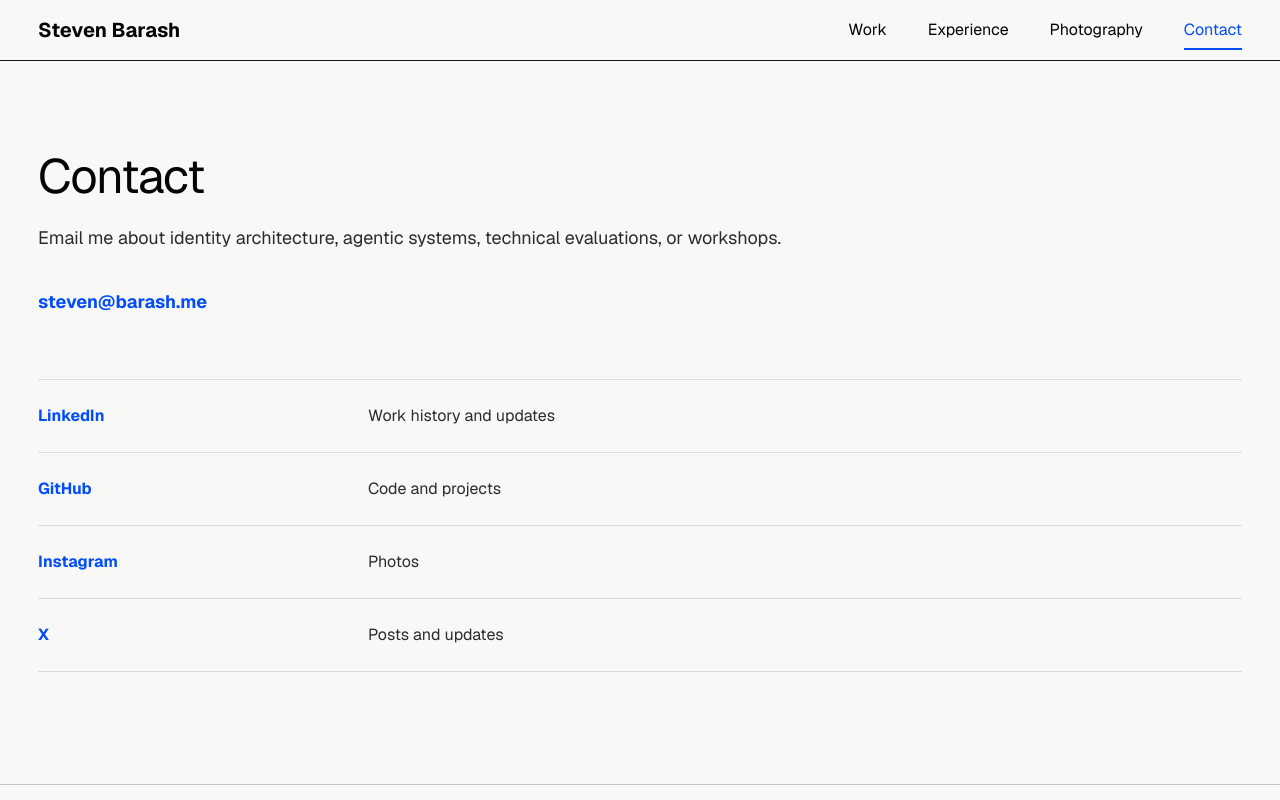
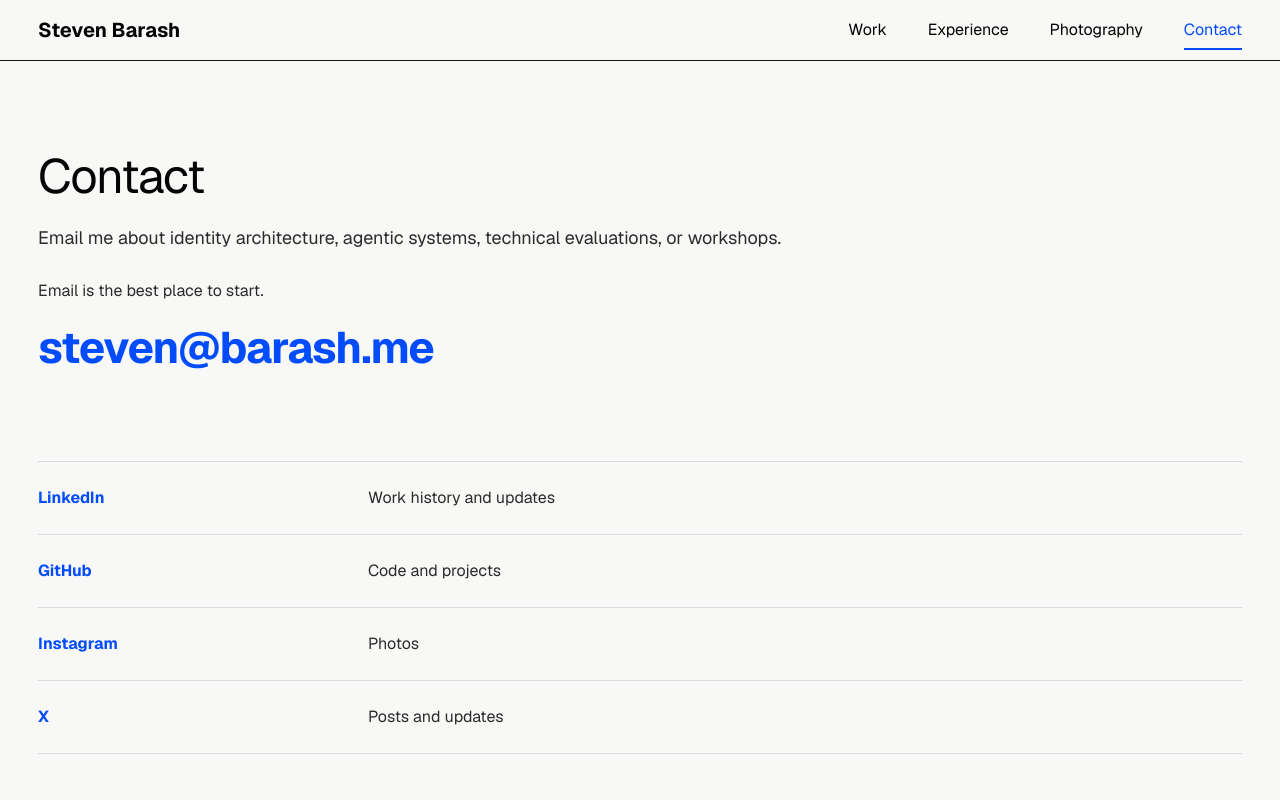
Before and after one commit to stevenbarash/steven-personal-site, a Next.js app: page /contact in a window 1280 px wide. Shown: the top 800 px of the page. Built offline with nearby package versions, Linux system fonts and the light colour scheme.

Commit message:
feat: make email the contact conclusion

```diff
--- a/src/app/contact/page.tsx
+++ b/src/app/contact/page.tsx
@@ -23,13 +23,16 @@ export default function ContactPage() {
       <div className="minimal-shell minimal-document minimal-contact-page">
         <header className="minimal-document-header">
           <h1>Contact</h1>
-          <p className="minimal-document-lede">Email me about identity architecture, agentic systems, technical evaluations, or workshops.</p>
-          <a className="minimal-email-link" href={decodeEmailHref(contactContent.emailDisplay)} aria-label={`Email ${contactContent.emailDisplay}`}>
-            {contactContent.emailDisplay}
-          </a>
+          <div className="minimal-contact-primary" data-contact-primary>
+            <p className="minimal-document-lede">Email me about identity architecture, agentic systems, technical evaluations, or workshops.</p>
+            <p className="minimal-contact-invitation">Email is the best place to start.</p>
+            <a className="minimal-email-link" href={decodeEmailHref(contactContent.emailDisplay)} aria-label={`Email ${contactContent.emailDisplay}`}>
+              {contactContent.emailDisplay}
+            </a>
+          </div>
         </header>
 
-        <section className="minimal-contact-list" aria-label="Other places to find Steven">
+        <section className="minimal-contact-list" data-contact-secondary aria-label="Other places to find Steven">
           <ul>
             {socialLinks.map((contact) => (
               <li key={contact.kind}>
--- a/src/app/globals.css
+++ b/src/app/globals.css
@@ -3400,9 +3400,27 @@ figure[data-variant="preview"].bike-cli-specimen code {
   font-size: 14px;
 }
 
+.minimal-contact-primary {
+  max-width: 760px;
+}
+
+.minimal-contact-invitation {
+  margin-top: 28px !important;
+  color: #2b2b2b;
+}
+
 .minimal-email-link {
-  margin-top: 28px;
-  font-size: 18px;
+  display: inline-flex;
+  min-height: 58px;
+  align-items: center;
+  margin-top: 12px;
+  font-size: clamp(28px, 4vw, 44px);
+  font-weight: 650;
+  letter-spacing: -0.025em;
+}
+
+.minimal-contact-list {
+  margin-top: 24px;
 }
 
 .minimal-contact-list ul {
```
Also changed, not shown: 1 other file (tests, documents, lock files or other folders).
